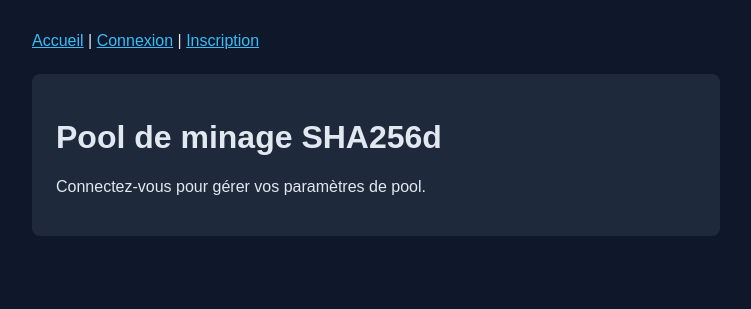
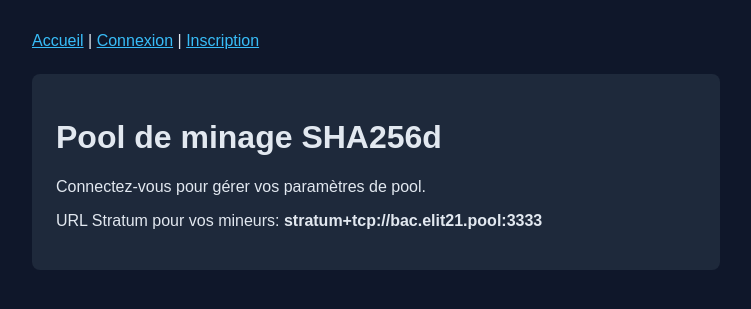
Before and after one commit to jeffreyalthot/pool_bitcoin_unique_best, a Flask app: page / in a window 1280 px wide. Shown: the top 309 px of the page, without its empty margins (0-751 px from the left). Run offline with Flask 3, Linux system fonts and the light colour scheme.

Commit message:
Ajoute URL Stratum et commandes pool/mineur

```diff
--- a/app.py
+++ b/app.py
@@ -2,11 +2,16 @@ from flask import Flask, redirect, render_template, request, session, url_for
 from werkzeug.security import check_password_hash, generate_password_hash
 import sqlite3
 
-from config import DATABASE_PATH, SECRET_KEY
+from config import DATABASE_PATH, SECRET_KEY, STRATUM_PUBLIC_URL
 from rpc import BitcoinRPCError, call_rpc
 
 app = Flask(__name__)
 app.config["SECRET_KEY"] = SECRET_KEY
+
+
+@app.context_processor
+def inject_pool_config():
+    return {"stratum_public_url": STRATUM_PUBLIC_URL}
 
 
 def get_db():
--- a/config.py
+++ b/config.py
@@ -10,5 +10,8 @@ RPC_PASSWORD = os.getenv("BITCOIN_RPC_PASSWORD", "pass")
 
 STRATUM_HOST = os.getenv("STRATUM_HOST", "0.0.0.0")
 STRATUM_PORT = int(os.getenv("STRATUM_PORT", "3333"))
+STRATUM_PUBLIC_URL = os.getenv(
+    "STRATUM_PUBLIC_URL", "stratum+tcp://bac.elit21.pool:3333"
+)
 
 SECRET_KEY = os.getenv("POOL_SECRET_KEY", "dev-secret-change-me")
--- a/templates/dashboard.html
+++ b/templates/dashboard.html
@@ -4,6 +4,7 @@
 <div class="card">
   <h1>Bienvenue {{ username }}</h1>
   <p>Statut RPC Bitcoin Core: <strong>{{ rpc_status }}</strong></p>
+  <p>URL Stratum recommandée: <strong>{{ stratum_public_url }}</strong></p>
   {% if info %}
     <h2>Infos blockchain</h2>
     <pre>{{ info | tojson(indent=2) }}</pre>
--- a/templates/index.html
+++ b/templates/index.html
@@ -4,5 +4,6 @@
 <div class="card">
   <h1>Pool de minage SHA256d</h1>
   <p>Connectez-vous pour gérer vos paramètres de pool.</p>
+  <p>URL Stratum pour vos mineurs: <strong>{{ stratum_public_url }}</strong></p>
 </div>
 {% endblock %}
```
Also changed, not shown: README.md.
